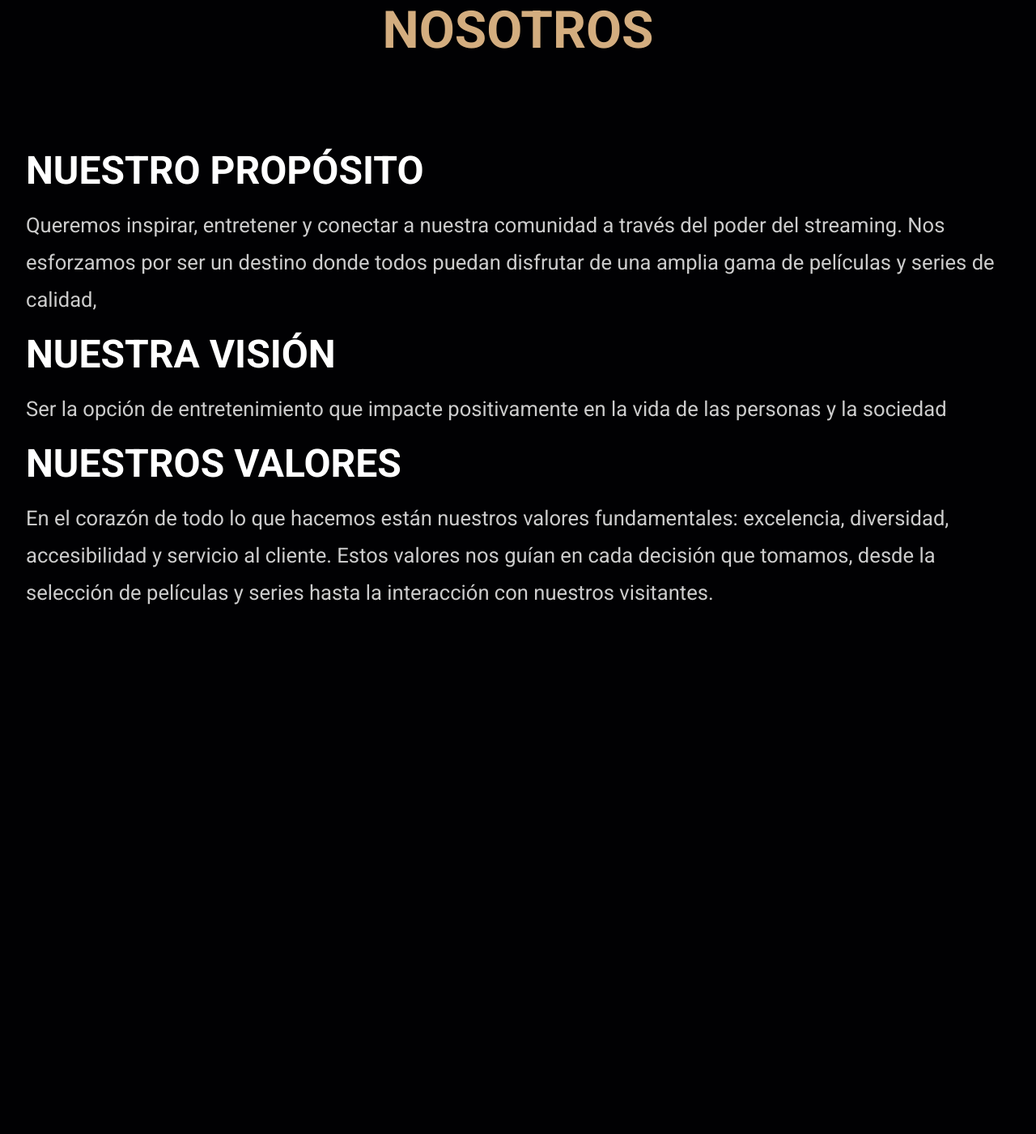
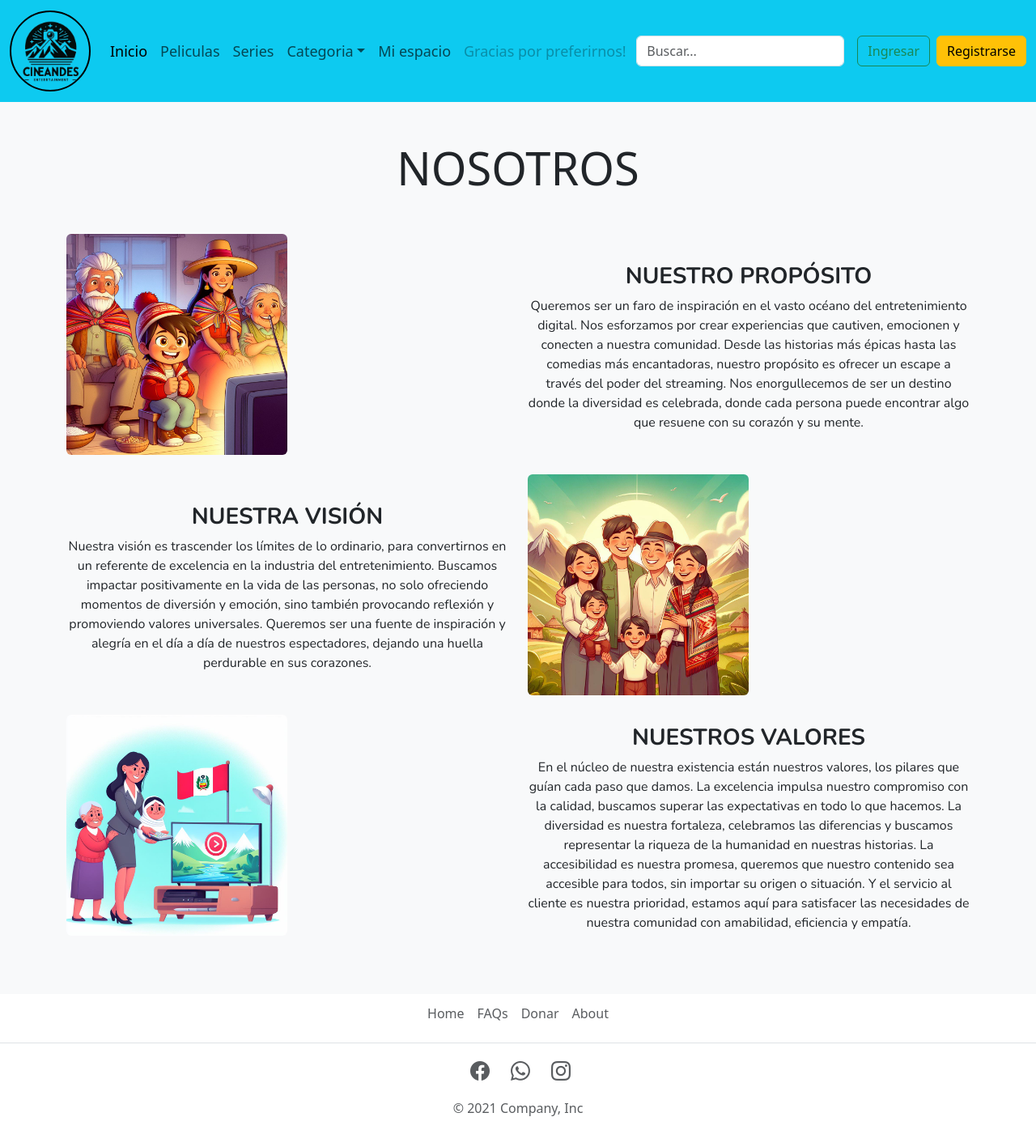
Before and after one commit to JFVela/Streming_UTP, a PHP site: page /nosotros.php in a window 1280 px wide. Shown: the whole page at 81% size. Before the commit the page ends 747 px from the top, so only its background shows below. Run offline with PHP 8.4, Linux system fonts and the light colour scheme.

Commit message:
Mejorando
se incluyo el header y footer en la mayoria de paginas.

```diff
--- a/assents/css/nosotros.css
+++ b/assents/css/nosotros.css
@@ -1,64 +1,14 @@
-@import url('https://fonts.googleapis.com/css2?family=Roboto:ital,wght@0,100;0,300;0,400;0,500;0,700;0,900;1,100;1,300;1,400;1,500;1,700;1,900&display=swap');
-
-:root {
-    --main-color: #d3ad7f;
-    --black: #13131a;
-    --bg: #010103;
-    --border: .1rem solid rgba(255, 255, 255, .3);
+.about img {
+    max-width: 50%;
+    height: auto;
 }
 
-* {
-    font-family: 'Roboto', sans-serif;
-    margin: 0; padding: 0;
-    box-sizing: border-box;
-    outline: none; border: none;
-    text-decoration: none;
-    text-transform: none;
-    transition: .2s linear;
-    background: var(--bg);
+.about h3 {
+    font-family: 'Nunito', sans-serif;
+    font-weight: 700;
 }
 
-.heading {
-    text-align: center;
-    color: var(--main-color);
-    text-transform: uppercase;
-    padding-bottom: 3.5rem;
-    font-size: 4rem;
+.about p {
+    font-family: 'Nunito', sans-serif;
+    font-weight: 400;
 }
-
-.heading span {
-    color: var(--main-color);
-    text-transform: uppercase;
-}
-
-.about .row {
-    display: flex;
-    align-items: center;
-    background: var(--black);
-    flex-wrap: wrap;
-}
-
-.about .row .image {
-    flex: 1 1 45rem;
-}
-
-.about .row. .image img {
-    width: 100%;
-}
-
-.about .row .content {
-    flex: 1 1 45rem;
-    padding: 2rem;
-}
-
-.about .row .content h3 {
-    font-size: 3rem;
-    color: #fff;
-}
-
-.about .row .content p {
-    font-size: 1.6rem;
-    color: #ccc;
-    padding: 1rem 0;
-    line-height: 1.8;
-}
--- /dev/null
+++ b/includes/footer.php
@@ -0,0 +1,37 @@
+<!doctype html>
+<html lang="en">
+
+<head>
+    <meta charset="utf-8">
+    <meta name="viewport" content="width=device-width, initial-scale=1">
+    <link href="https://cdn.jsdelivr.net/npm/bootstrap@5.3.3/dist/css/bootstrap.min.css" rel="stylesheet" integrity="sha384-QWTKZyjpPEjISv5WaRU9OFeRpok6YctnYmDr5pNlyT2bRjXh0JMhjY6hW+ALEwIH" crossorigin="anonymous">
+    <link rel="stylesheet" href="https://cdn.jsdelivr.net/npm/bootstrap-icons@1.11.3/font/bootstrap-icons.min.css">
+    <style>
+        .social-icons .bi {
+            vertical-align: middle;
+            margin-right: 10px;
+            /* Aumenté el margen para separar un poco más los iconos */
+            font-size: 24px;
+            /* Cambié el tamaño de los iconos a 24px */
+        }
+        footer{
+            background-color: white;
+        }
+    </style>
+</head>
+<footer class="py-1 my-auto">
+    <ul class="nav justify-content-center border-bottom pb-3 mb-3">
+        <li class="nav-item"><a href="../views/inicio.php" class="nav-link px-2 text-muted">Home</a></li>
+        <li class="nav-item"><a href="../views/preguntas.php" class="nav-link px-2 text-muted">FAQs</a></li>
+        <li class="nav-item"><a href="#" class="nav-link px-2 text-muted">Donar</a></li>
+        <li class="nav-item"><a href="../views/nosotros.php" class="nav-link px-2 text-muted">About</a></li>
+    </ul>
+    <ul class="social-icons list-unstyled d-flex justify-content-center">
+        <li class="ms-3"><a class="text-muted" href="https://www.facebook.com"><i class="bi bi-facebook bi-3x"></i></a></li>
+        <li class="ms-3"><a class="text-muted" href="https://www.whatsapp.com"><i class="bi bi-whatsapp bi-3x"></i></a></li>
+        <li class="ms-3"><a class="text-muted" href="https://www.instagram.com"><i class="bi bi-instagram bi-3x"></i></a></li>
+    </ul>
+    <p class="text-center text-muted">© 2021 Company, Inc</p>
+</footer>
+<script src="https://cdn.jsdelivr.net/npm/bootstrap@5.3.3/dist/js/bootstrap.bundle.min.js" integrity="sha384-YvpcrYf0tY3lHB60NNkmXc5s9fDVZLESaAA55NDzOxhy9GkcIdslK1eN7N6jIeHz" crossorigin="anonymous"></script>
+</html>
--- a/includes/header.php
+++ b/includes/header.php
@@ -41,6 +41,7 @@ session_start();
 </head>
 
 <body>
+    <header>
         <nav class="navbar navbar-expand-lg bg-info">
             <div class="container-fluid">
                 <a class="navbar-brand" href="../views/inicio.php">
@@ -100,6 +101,8 @@ session_start();
                 </div>
             </div>
         </nav>
+    </header>
+
     <script src="https://cdn.jsdelivr.net/npm/bootstrap@5.2.3/dist/js/bootstrap.bundle.min.js" integrity="sha384-kenU1KFdBIe4zVF0s0G1M5b4hcpxyD9F7jL+jjXkk+Q2h455rYXK/7HAuoJl+0I4" crossorigin="anonymous"></script>
 </body>
 
--- a/views/nosotros.php
+++ b/views/nosotros.php
@@ -1,46 +1,79 @@
 <!DOCTYPE html>
+<html lang="en">
 
-<html lang="en">
 <head>
     <meta charset="UTF-8">
     <meta name="viewport" content="width=device-width, initial-scale=1.0">
     <title>Stalyn</title>
-
+    <link href="https://cdn.jsdelivr.net/npm/bootstrap@5.3.3/dist/css/bootstrap.min.css" rel="stylesheet" integrity="sha384-QWTKZyjpPEjISv5WaRU9OFeRpok6YctnYmDr5pNlyT2bRjXh0JMhjY6hW+ALEwIH" crossorigin="anonymous">
     <!-- LINK GOOGLE FONT -->
-    <link href="https://fonts.googleapis.com/css2?family=Nunito:ital,wght@0,200..1000;1,200..1000&display=swap" rel="stylesheet">
-
-    <!-- LINK STYLE.CSS -->
-    <link rel="stylesheet" href="/assents/css/nosotros.css">
-
+    <link href="https://fonts.googleapis.com/css2?family=Nunito:wght@400;600;700&display=swap" rel="stylesheet">
+    <link rel="stylesheet" href="../assents/css/nosotros.css">
 </head>
 
 <body>
-
-    <section class="about" id="about">
-        <h1 class="heading">NOSOTROS</h1>
-
-        <div class="row">
-
-            <div class="image">
-                <img src="" alt="">
+    <!--HEADER-->
+    <?php
+    include "../includes/header.php";
+    ?>
+    <section class="about bg-light py-5" id="about">
+        <div class="container">
+            <h1 class="display-4 text-center mb-5">NOSOTROS</h1>
+            <div class="row align-items-center">
+                <div class="col-lg-6">
+                    <img src="/assents/imag/nosotros/proposito.jpg" class="img-fluid rounded mb-4" alt="Our Purpose">
+                </div>
+                <div class="col-lg-6">
+                    <h3 class="text-center">NUESTRO PROPÓSITO</h3>
+                    <p class="text-center">Queremos ser un faro de inspiración en el vasto océano del
+                        entretenimiento digital. Nos esforzamos por crear experiencias que cautiven,
+                        emocionen y conecten a nuestra comunidad. Desde las historias más épicas hasta las
+                        comedias más encantadoras, nuestro propósito es ofrecer un escape a través del poder
+                        del streaming. Nos enorgullecemos de ser un destino donde la diversidad es celebrada,
+                        donde cada persona puede encontrar algo que resuene con su corazón y su mente.
+                    </p>
+                </div>
             </div>
-
-            <div class="content">
-                <h3>NUESTRO PROPÓSITO</h3>
-                <p>Queremos inspirar, entretener y conectar a nuestra comunidad a través del poder del streaming. Nos esforzamos por ser un destino donde todos puedan disfrutar de una amplia gama de películas y series de calidad,</p>
-
-                <h3>NUESTRA VISIÓN</h3>
-                <p>Ser la opción de entretenimiento que impacte positivamente en la vida de las personas y la sociedad</p>
-
-                <h3>NUESTROS VALORES</h3>
-                <p>En el corazón de todo lo que hacemos están nuestros valores fundamentales: excelencia, diversidad, accesibilidad y servicio al cliente. Estos valores nos guían en cada decisión que tomamos, desde la selección de películas y series hasta la interacción con nuestros visitantes.</p>
-
+            <div class="row align-items-center">
+                <div class="col-lg-6 order-lg-last">
+                    <img src="/assents/imag/nosotros/vision.jpg" class="img-fluid rounded mb-4" alt="Our Vision">
+                </div>
+                <div class="col-lg-6 order-lg-first">
+                    <h3 class="text-center">NUESTRA VISIÓN</h3>
+                    <p class="text-center">
+                    Nuestra visión es trascender los límites de lo ordinario, para convertirnos en un referente
+                    de excelencia en la industria del entretenimiento. Buscamos impactar positivamente en la
+                    vida de las personas, no solo ofreciendo momentos de diversión y emoción, sino también
+                    provocando reflexión y promoviendo valores universales. Queremos ser una fuente de inspiración
+                    y alegría en el día a día de nuestros espectadores, dejando una huella perdurable en sus corazones.
+                    </p>
+                </div>
             </div>
-
+            <div class="row align-items-center">
+                <div class="col-lg-6">
+                    <img src="/assents/imag/nosotros/valores.jpg" class="img-fluid rounded mb-4" alt="Our Values">
+                </div>
+                <div class="col-lg-6">
+                    <h3 class="text-center">NUESTROS VALORES</h3>
+                    <p class="text-center">
+                    En el núcleo de nuestra existencia están nuestros valores, los pilares que guían
+                    cada paso que damos. La excelencia impulsa nuestro compromiso con la calidad,
+                    buscamos superar las expectativas en todo lo que hacemos. La diversidad es nuestra
+                    fortaleza, celebramos las diferencias y buscamos representar la riqueza de la humanidad
+                    en nuestras historias. La accesibilidad es nuestra promesa, queremos que nuestro contenido
+                    sea accesible para todos, sin importar su origen o situación. Y el servicio al cliente es
+                    nuestra prioridad, estamos aquí para satisfacer las necesidades de nuestra
+                    comunidad con amabilidad, eficiencia y empatía.
+                    </p>
+                </div>
+            </div>
         </div>
-
     </section>
-
+    <!--FOOTER-->
+    <?php
+    include "../includes/footer.php";
+    ?>
+    <script src="https://cdn.jsdelivr.net/npm/bootstrap@5.3.3/dist/js/bootstrap.bundle.min.js" integrity="sha384-YvpcrYf0tY3lHB60NNkmXc5s9fDVZLESaAA55NDzOxhy9GkcIdslK1eN7N6jIeHz" crossorigin="anonymous"></script>
 </body>
 
 </html>
```
Also changed, not shown: views/audio.php (added, +89 -0 lines), views/generos.php (+7 -3 lines), views/inicio.php (+8 -43 lines), views/preguntas.php (+11 -0 lines), assents/imag/nosotros/proposito.jpg (added), assents/imag/nosotros/valores.jpg (added), assents/imag/nosotros/vision.jpg (added). Lines whose indentation alone changed are shown as unchanged.
